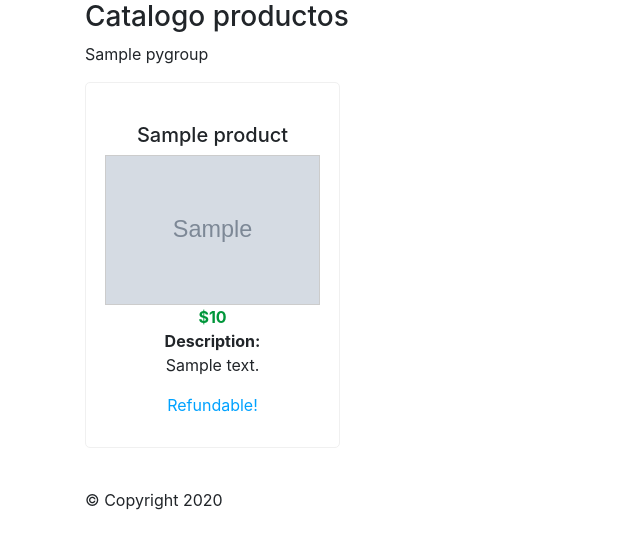
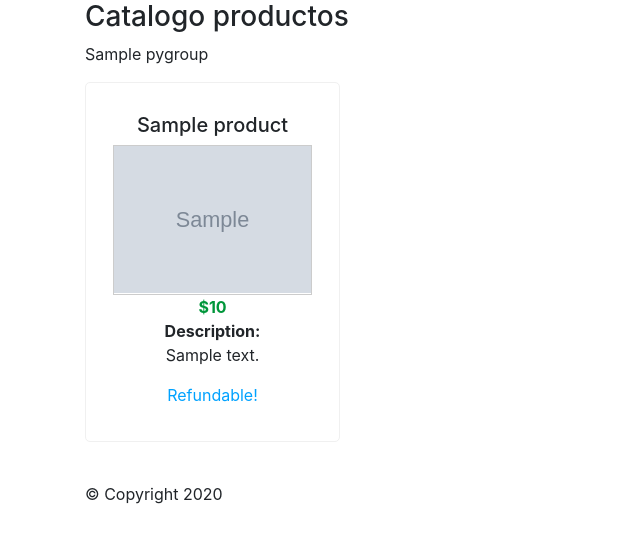
Before and after one commit to BryantOrtega10/pygroup-web-ortega-bryant, a Python web app: template proyecto_flask/app/templates/catalog.html in a window 1280 px wide. Shown: the top 549 px of the page, without its empty margins (0-640 px from the left). Run offline with Jinja, Linux system fonts and the light colour scheme; the template is opened without the code that fills it: most values are stand-ins (such as "Sample title", 1, 10 or a date in 2020); grey boxes marked "Sample" are stand-in pictures; some libraries are stand-ins or nearby versions.

```diff
--- a/proyecto_flask/app/templates/catalog.html
+++ b/proyecto_flask/app/templates/catalog.html
@@ -8,8 +8,7 @@
             border: 1px solid #F0F0F0;
             transition: all 0.5s;
             text-align: center;
-            padding-bottom: 30px;
-            padding-top: 40px;
+            padding: 30px 10px;
             margin-bottom: 40px;
             min-height: 360px;
         }
```
Also changed, not shown: proyecto_flask/app/shop.sqlite3.
